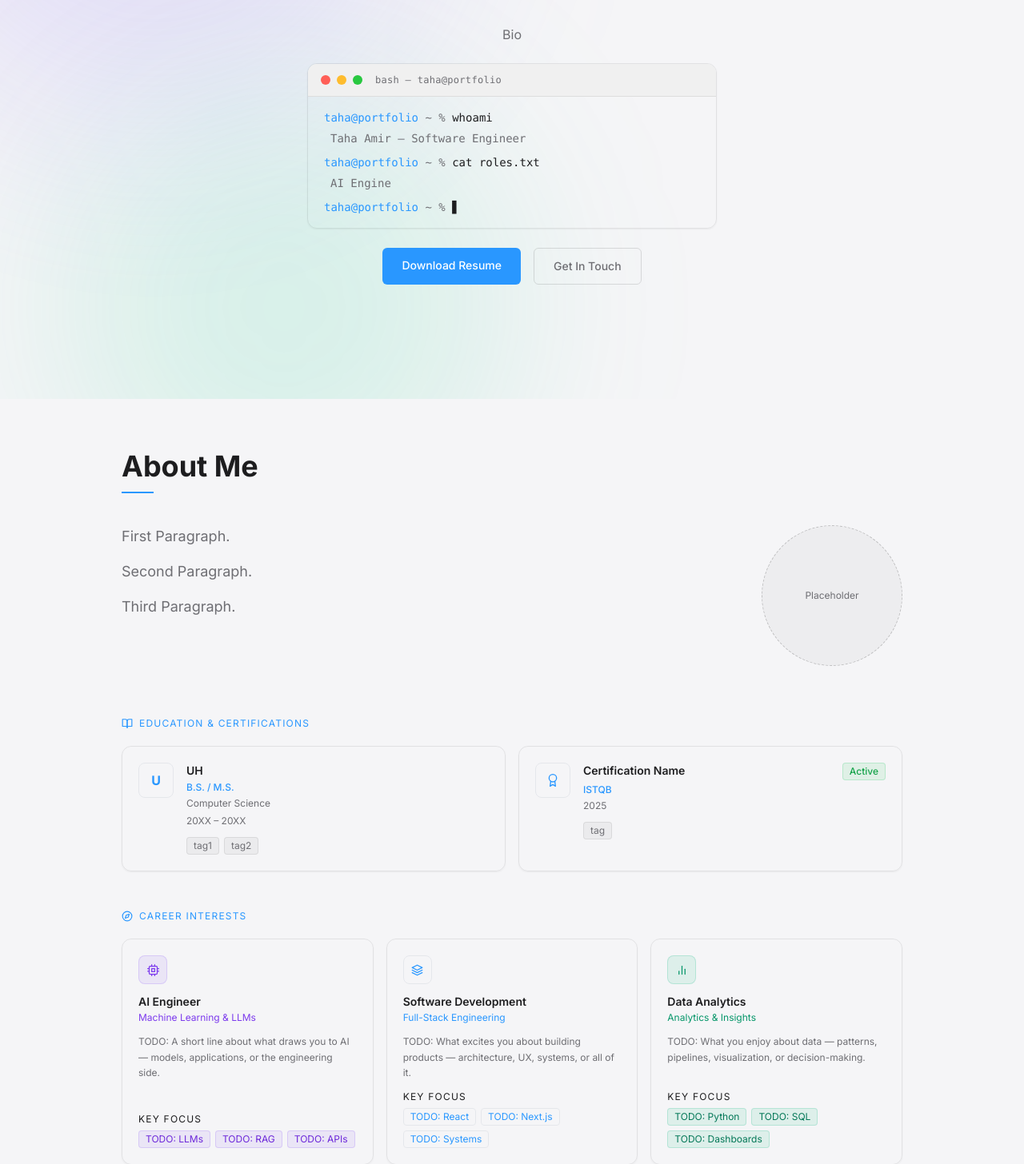
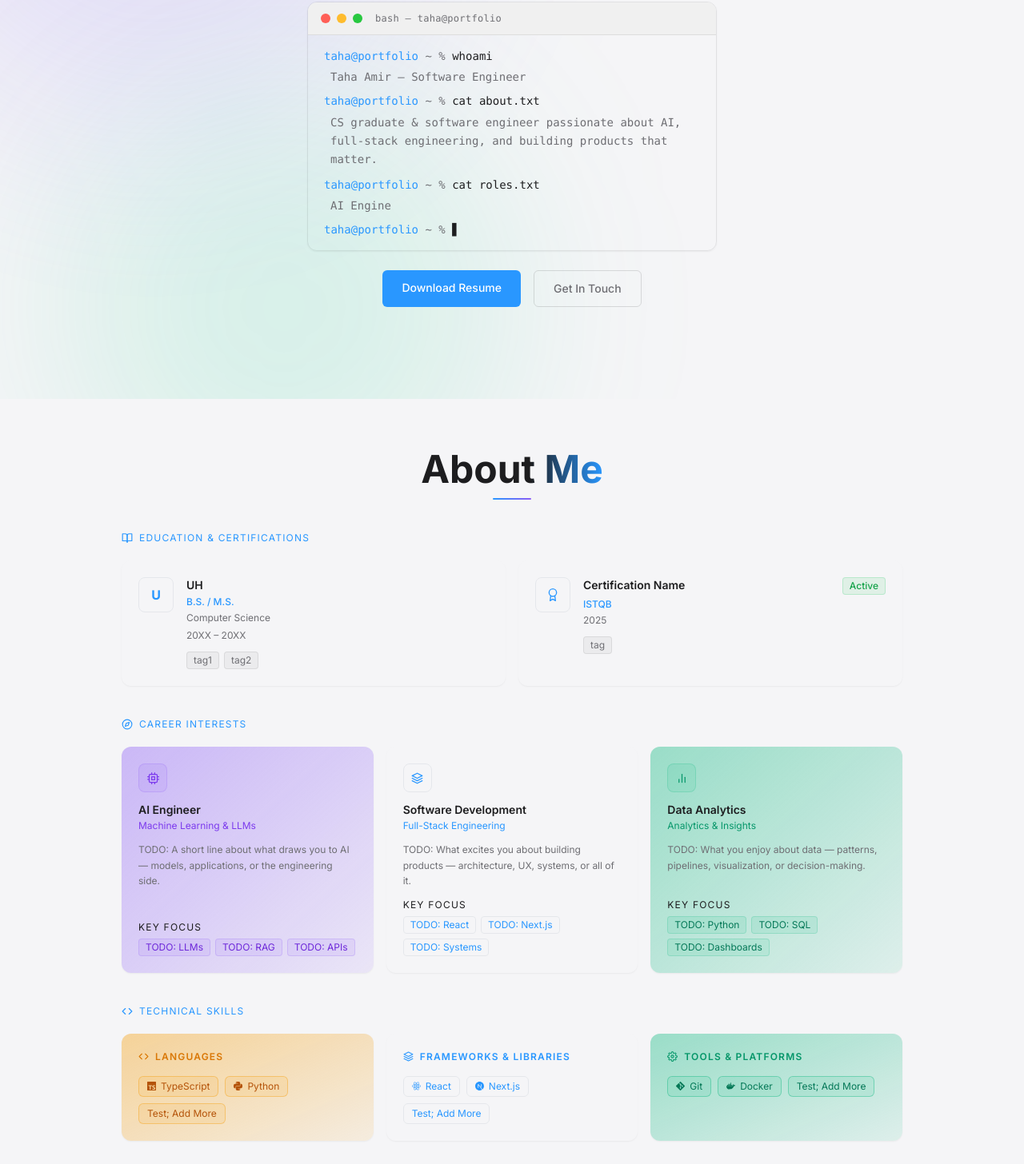
Before and after one commit to tahaamir25/TahaPortfolioWebsite, a Next.js app: page / in a window 1280 px wide. Shown: the part 301-1757 px from the top of the page at 80% size. Built offline with nearby package versions, Linux system fonts and the light colour scheme.

Commit message:
Changed Card Styles, Moved Photo To Navbar, Section Heading Animation

```diff
--- a/src/app/globals.css
+++ b/src/app/globals.css
@@ -29,6 +29,7 @@ body {
   -moz-osx-font-smoothing: grayscale;
 }
 
+
 @keyframes blink {
   0%, 100% { opacity: 1; }
   50% { opacity: 0; }
--- a/src/app/page.tsx
+++ b/src/app/page.tsx
@@ -9,11 +9,6 @@ import Contact from "@/components/sections/Contact";
 export default function Home() {
   return (
     <>
-      {/*
-        Decorative background orbs — fixed behind all content.
-        Soft radial gradients in violet, blue, and emerald give the page
-        a Stripe/kazmainshah-style colourful depth without being noisy.
-      */}
       <div
         className="fixed inset-0 -z-10 overflow-hidden pointer-events-none"
         aria-hidden="true"
--- a/src/components/sections/About.tsx
+++ b/src/components/sections/About.tsx
@@ -192,11 +192,47 @@ const careerInterests: {
   },
 ];
 
-const cardGlow =
-  "bg-card border border-black/[0.08] dark:border-white/10 rounded-xl " +
-  "shadow-sm dark:shadow-none " +
-  "hover:border-accent/30 hover:-translate-y-0.5 hover:shadow-lg dark:hover:shadow-[0_0_28px_rgba(41,151,255,0.15)] " +
+const cardGlowWrapper =
+  "p-[1px] rounded-xl bg-gradient-to-br from-accent/40 to-accent/10 " +
+  "shadow-sm dark:shadow-none hover:-translate-y-0.5 " +
+  "hover:shadow-lg dark:hover:shadow-[0_0_28px_rgba(41,151,255,0.15)] " +
   "transition-all duration-300 cursor-default";
+
+const interestCardWrapper: Record<CardColor, string> = {
+  violet:
+    "p-[1px] rounded-xl bg-gradient-to-br from-violet-500/40 to-violet-500/10 " +
+    "shadow-sm dark:shadow-none hover:-translate-y-0.5 " +
+    "hover:shadow-lg dark:hover:shadow-[0_0_28px_rgba(124,58,237,0.18)] " +
+    "transition-all duration-300 cursor-default",
+  blue:
+    "p-[1px] rounded-xl bg-gradient-to-br from-accent/40 to-accent/10 " +
+    "shadow-sm dark:shadow-none hover:-translate-y-0.5 " +
+    "hover:shadow-lg dark:hover:shadow-[0_0_28px_rgba(41,151,255,0.18)] " +
+    "transition-all duration-300 cursor-default",
+  emerald:
+    "p-[1px] rounded-xl bg-gradient-to-br from-emerald-500/40 to-emerald-500/10 " +
+    "shadow-sm dark:shadow-none hover:-translate-y-0.5 " +
+    "hover:shadow-lg dark:hover:shadow-[0_0_28px_rgba(16,185,129,0.18)] " +
+    "transition-all duration-300 cursor-default",
+};
+
+const skillCardWrapper: Record<string, string> = {
+  "Languages":
+    "p-[1px] rounded-xl bg-gradient-to-br from-amber-500/40 to-amber-500/10 " +
+    "shadow-sm dark:shadow-none hover:-translate-y-0.5 " +
+    "hover:shadow-lg dark:hover:shadow-[0_0_28px_rgba(245,158,11,0.15)] " +
+    "transition-all duration-300",
+  "Frameworks & Libraries":
+    "p-[1px] rounded-xl bg-gradient-to-br from-accent/40 to-accent/10 " +
+    "shadow-sm dark:shadow-none hover:-translate-y-0.5 " +
+    "hover:shadow-lg dark:hover:shadow-[0_0_28px_rgba(41,151,255,0.15)] " +
+    "transition-all duration-300",
+  "Tools & Platforms":
+    "p-[1px] rounded-xl bg-gradient-to-br from-emerald-500/40 to-emerald-500/10 " +
+    "shadow-sm dark:shadow-none hover:-translate-y-0.5 " +
+    "hover:shadow-lg dark:hover:shadow-[0_0_28px_rgba(16,185,129,0.15)] " +
+    "transition-all duration-300",
+};
 
 const blockVariants = {
   hidden: { opacity: 0, y: 24 },
@@ -231,36 +267,13 @@ export default function About() {
     <SectionWrapper id="about">
       <SectionHeading>About Me</SectionHeading>
 
-      <div className="flex flex-col md:flex-row gap-12 md:gap-16 mt-10 items-start">
-        <div className="flex-1 space-y-4 text-muted text-base md:text-lg leading-relaxed">
-          <p>First Paragraph.</p>
-          <p>Second Paragraph.</p>
-          <p>Third Paragraph.</p>
-        </div>
-
-        <div className="flex-shrink-0 self-center md:self-start">
-          {/*
-            <Image
-              src="/photo.jpg"
-              alt="Taha Amir
-              width={200}
-              height={200}
-              className="rounded-full object-cover border border-white/10"
-            />
-            Nice photo of me in public folder along with resume!!
-          */}
-          <div className="w-44 h-44 rounded-full border border-dashed border-black/20 dark:border-white/20 flex items-center justify-center bg-black/[0.03] dark:bg-white/5">
-            <span className="text-muted text-xs text-center px-4 leading-relaxed">Placeholder</span>
-          </div>
-        </div>
-      </div>
-
+      {/* Bio in the Hero terminal so no need for a bio section here */}
       <motion.div
         ref={ref}
         initial="hidden"
         animate={inView ? "visible" : "hidden"}
         variants={{ visible: { transition: { staggerChildren: 0.12 } } }}
-        className="mt-16 space-y-12"
+        className="mt-4 space-y-10"
       >
 
         <motion.div variants={blockVariants}>
@@ -268,7 +281,8 @@ export default function About() {
 
           <div className="grid grid-cols-1 sm:grid-cols-2 gap-4">
             {education.map((edu) => (
-              <div key={edu.institution} className={`${cardGlow} p-5`}>
+              <div key={edu.institution} className={cardGlowWrapper}>
+                <div className="bg-card rounded-[11px] p-5 h-full">
                   <div className="flex items-start gap-4">
                     <div className="w-11 h-11 rounded-lg bg-accent/10 border border-accent/20 flex items-center justify-center text-accent font-bold text-base flex-shrink-0">
                       {edu.initial}
@@ -288,10 +302,12 @@ export default function About() {
                     </div>
                   </div>
                 </div>
+              </div>
             ))}
 
             {certifications.map((cert) => (
-              <div key={cert.name} className={`${cardGlow} p-5`}>
+              <div key={cert.name} className={cardGlowWrapper}>
+                <div className="bg-card rounded-[11px] p-5 h-full">
                   <div className="flex items-start gap-4">
                     <div className="w-11 h-11 rounded-lg bg-accent/10 border border-accent/20 flex items-center justify-center flex-shrink-0">
                       <FiAward size={16} className="text-accent" />
@@ -313,6 +329,7 @@ export default function About() {
                     </div>
                   </div>
                 </div>
+              </div>
             ))}
           </div>
         </motion.div>
@@ -324,7 +341,8 @@ export default function About() {
             {careerInterests.map(({ icon: Icon, title, subtitle, description, keyFocus, color }) => {
               const c = interestColors[color];
               return (
-                <div key={title} className={`${cardGlow} p-5 flex flex-col gap-3`}>
+                <div key={title} className={interestCardWrapper[color]}>
+                  <div className="bg-card rounded-[11px] p-5 h-full flex flex-col gap-3">
                     <div className={`w-9 h-9 rounded-lg border flex items-center justify-center flex-shrink-0 ${c.icon}`}>
                       <Icon size={15} className={c.subtitle} />
                     </div>
@@ -344,6 +362,7 @@ export default function About() {
                       </div>
                     </div>
                   </div>
+                </div>
               );
             })}
           </div>
@@ -359,7 +378,8 @@ export default function About() {
               const CatIcon = meta?.icon ?? FiCode;
               const headerClass = meta?.headerClass ?? "text-muted";
               return (
-                <div key={category} className={`${cardGlow} p-5`}>
+                <div key={category} className={skillCardWrapper[category] ?? cardGlowWrapper}>
+                  <div className="bg-card rounded-[11px] p-5 h-full">
                     <div className="flex items-center gap-2 mb-4">
                       <CatIcon size={13} className={headerClass} />
                       <p className={`text-xs tracking-widest uppercase font-semibold ${headerClass}`}>
@@ -381,6 +401,7 @@ export default function About() {
                       })}
                     </div>
                   </div>
+                </div>
               );
             })}
           </div>
--- a/src/components/sections/Experience.tsx
+++ b/src/components/sections/Experience.tsx
@@ -7,6 +7,13 @@ import SectionWrapper from "@/components/ui/SectionWrapper";
 import SectionHeading from "@/components/ui/SectionHeading";
 import { experiences } from "@/data/experience";
 import type { ExperienceColor } from "@/data/experience";
+
+const cardBorderWrapper: Record<ExperienceColor, string> = {
+  blue:    "p-[1px] rounded-xl bg-gradient-to-r from-accent/55 via-accent/20 to-accent/5 shadow-sm dark:shadow-none hover:-translate-y-0.5 hover:shadow-lg dark:hover:shadow-[0_0_28px_rgba(41,151,255,0.12)] transition-all duration-300 cursor-default",
+  violet:  "p-[1px] rounded-xl bg-gradient-to-r from-violet-500/55 via-violet-500/20 to-violet-500/5 shadow-sm dark:shadow-none hover:-translate-y-0.5 hover:shadow-lg dark:hover:shadow-[0_0_28px_rgba(124,58,237,0.12)] transition-all duration-300 cursor-default",
+  emerald: "p-[1px] rounded-xl bg-gradient-to-r from-emerald-500/55 via-emerald-500/20 to-emerald-500/5 shadow-sm dark:shadow-none hover:-translate-y-0.5 hover:shadow-lg dark:hover:shadow-[0_0_28px_rgba(16,185,129,0.12)] transition-all duration-300 cursor-default",
+  amber:   "p-[1px] rounded-xl bg-gradient-to-r from-amber-500/55 via-amber-500/20 to-amber-500/5 shadow-sm dark:shadow-none hover:-translate-y-0.5 hover:shadow-lg dark:hover:shadow-[0_0_28px_rgba(245,158,11,0.12)] transition-all duration-300 cursor-default",
+};
 
 const accentStyles: Record<
   ExperienceColor,
@@ -74,9 +81,8 @@ export default function Experience() {
                   className={`w-3.5 h-3.5 rounded-full border-2 flex-shrink-0 mt-4 z-10 ${style.dot}`}
                 />
 
-                <div
-                  className={`flex-1 bg-card border border-black/[0.08] dark:border-white/10 border-l-4 ${style.border} rounded-xl p-5 shadow-sm dark:shadow-none hover:-translate-y-0.5 hover:shadow-lg dark:hover:shadow-[0_0_28px_rgba(41,151,255,0.12)] transition-all duration-300 cursor-default`}
-                >
+                <div className={`flex-1 ${cardBorderWrapper[exp.color]}`}>
+                <div className="bg-card rounded-[11px] p-5 h-full">
                   <div className="flex flex-col sm:flex-row sm:items-start sm:justify-between gap-1 mb-3">
                     <div>
                       <p className={`font-bold text-base leading-snug ${style.company}`}>
@@ -116,6 +122,7 @@ export default function Experience() {
                     ))}
                   </div>
                 </div>
+                </div>
               </motion.div>
             );
           })}
--- a/src/components/sections/Hero.tsx
+++ b/src/components/sections/Hero.tsx
@@ -26,16 +26,9 @@ export default function Hero() {
           </h1>
         </motion.div>
 
-        <motion.p
-          {...fadeUp(0.15)}
-          className="text-muted text-sm md:text-base max-w-md leading-relaxed"
-        >
-          Bio
-        </motion.p>
-
-        {/* My Terminal */}
+        {/* macOS-style terminal for my about me*/}
         <motion.div
-          {...fadeUp(0.3)}
+          {...fadeUp(0.2)}
           className="w-full max-w-lg bg-card border border-black/[0.08] dark:border-white/10 rounded-xl overflow-hidden text-left shadow-sm"
         >
           <div className="flex items-center gap-2 px-4 py-3 border-b border-black/[0.08] dark:border-white/10 bg-[#f0f0f0] dark:bg-[#161616]">
@@ -47,6 +40,7 @@ export default function Hero() {
             </span>
           </div>
 
+          {/* Terminal body */}
           <div className="px-5 py-4 font-mono text-sm space-y-1.5">
             <p>
               <span className="text-accent">taha@portfolio</span>
@@ -54,6 +48,16 @@ export default function Hero() {
               <span className="text-text-primary">whoami</span>
             </p>
             <p className="text-muted pl-2">Taha Amir — Software Engineer</p>
+
+            <p className="pt-1">
+              <span className="text-accent">taha@portfolio</span>
+              <span className="text-muted"> ~ % </span>
+              <span className="text-text-primary">cat about.txt</span>
+            </p>
+            <p className="text-muted pl-2 leading-relaxed">
+              CS graduate &amp; software engineer passionate about AI,
+              full-stack engineering, and building products that matter.
+            </p>
 
             <p className="pt-1">
               <span className="text-accent">taha@portfolio</span>
@@ -84,7 +88,7 @@ export default function Hero() {
           </div>
         </motion.div>
 
-        <motion.div {...fadeUp(0.5)} className="flex flex-col sm:flex-row gap-4">
+        <motion.div {...fadeUp(0.4)} className="flex flex-col sm:flex-row gap-4">
           <a
             href="/resume.pdf"
             target="_blank"
--- a/src/components/ui/ProjectCard.tsx
+++ b/src/components/ui/ProjectCard.tsx
@@ -4,27 +4,30 @@ import { useState } from "react";
 import { FiGithub, FiExternalLink, FiChevronLeft } from "react-icons/fi";
 import type { Project, ProjectColor } from "@/data/projects";
 
+const gradientBorder: Record<ProjectColor, string> = {
+  blue:    "bg-gradient-to-br from-accent/40 via-violet-500/20 to-transparent",
+  violet:  "bg-gradient-to-br from-violet-500/40 via-accent/20 to-transparent",
+  emerald: "bg-gradient-to-br from-emerald-500/40 via-accent/20 to-transparent",
+};
+
 const colorStyles: Record<
   ProjectColor,
-  { badge: string; dot: string; link: string; flip: string }
+  { badge: string; dot: string; link: string }
 > = {
   blue: {
     badge: "bg-accent/10 text-accent border-accent/20",
     dot: "bg-accent",
     link: "text-accent hover:opacity-70",
-    flip: "hover:border-accent/40",
   },
   violet: {
     badge: "bg-violet-500/10 text-violet-700 dark:text-violet-400 border-violet-500/20",
     dot: "bg-violet-500",
     link: "text-violet-600 dark:text-violet-400 hover:opacity-70",
-    flip: "hover:border-violet-500/40",
   },
   emerald: {
     badge: "bg-emerald-500/10 text-emerald-700 dark:text-emerald-400 border-emerald-500/20",
     dot: "bg-emerald-500",
     link: "text-emerald-600 dark:text-emerald-400 hover:opacity-70",
-    flip: "hover:border-emerald-500/40",
   },
 };
 
@@ -34,9 +37,12 @@ export default function ProjectCard({ project }: { project: Project }) {
 
   return (
     <div
+      className={`p-[1px] rounded-xl ${gradientBorder[project.color]} shadow-sm dark:shadow-none hover:shadow-lg dark:hover:shadow-[0_0_28px_rgba(41,151,255,0.12)] hover:-translate-y-0.5 transition-all duration-300`}
+      onClick={() => setFlipped((prev) => !prev)}
+    >
+      <div
         style={{ perspective: "1200px" }}
-      className="min-h-[300px] cursor-pointer"
-      onClick={() => setFlipped((prev) => !prev)}
+        className="min-h-[300px] cursor-pointer rounded-[11px] overflow-hidden"
       >
         <div
           style={{
@@ -50,7 +56,7 @@ export default function ProjectCard({ project }: { project: Project }) {
           {/* ── FRONT ── */}
           <div
             style={{ backfaceVisibility: "hidden" }}
-          className={`absolute inset-0 flex flex-col bg-card border border-black/[0.08] dark:border-white/10 ${c.flip} rounded-xl p-5 shadow-sm dark:shadow-none transition-all duration-300 hover:shadow-lg dark:hover:shadow-[0_0_28px_rgba(41,151,255,0.12)] hover:-translate-y-0.5`}
+            className="absolute inset-0 flex flex-col bg-card rounded-[11px] p-5"
           >
             <div className="flex justify-end mb-3">
               <span className={`text-xs px-2 py-0.5 rounded border font-mono ${c.badge}`}>
@@ -87,7 +93,7 @@ export default function ProjectCard({ project }: { project: Project }) {
               backfaceVisibility: "hidden",
               transform: "rotateY(180deg)",
             }}
-          className={`absolute inset-0 flex flex-col bg-card border border-black/[0.08] dark:border-white/10 ${c.flip} rounded-xl p-5 shadow-sm dark:shadow-none transition-all duration-300`}
+            className="absolute inset-0 flex flex-col bg-card rounded-[11px] p-5"
           >
             <div className="flex items-center justify-between mb-3">
               <h3 className="text-text-primary font-bold text-sm">{project.title}</h3>
@@ -137,5 +143,6 @@ export default function ProjectCard({ project }: { project: Project }) {
 
         </div>
       </div>
+    </div>
   );
 }
--- a/src/components/ui/SectionHeading.tsx
+++ b/src/components/ui/SectionHeading.tsx
@@ -1,14 +1,32 @@
+"use client";
+
+import { motion } from "framer-motion";
+import { useInView } from "react-intersection-observer";
+
 export default function SectionHeading({
   children,
 }: {
   children: React.ReactNode;
 }) {
+  const { ref, inView } = useInView({ triggerOnce: true, threshold: 0.1 });
+
   return (
-    <div>
-      <h2 className="text-3xl md:text-4xl font-bold text-text-primary">
+    <div ref={ref} className="flex flex-col items-center text-center mb-10">
+      <motion.h2
+        initial={{ opacity: 0, y: 16 }}
+        animate={inView ? { opacity: 1, y: 0 } : {}}
+        transition={{ duration: 0.55, ease: [0.23, 1, 0.32, 1] }}
+        className="text-4xl md:text-5xl font-bold leading-tight bg-gradient-to-r from-[#1d1d1f] from-60% to-[#2997ff] dark:from-white dark:from-60% dark:to-accent bg-clip-text text-transparent"
+      >
         {children}
-      </h2>
-      <div className="w-10 h-0.5 bg-accent mt-3" />
+      </motion.h2>
+      {/*Width shows up on entry*/}
+      <motion.div
+        initial={{ width: 0, opacity: 0 }}
+        animate={inView ? { width: 48, opacity: 1 } : {}}
+        transition={{ duration: 0.5, delay: 0.2, ease: [0.23, 1, 0.32, 1] }}
+        className="h-0.5 bg-gradient-to-r from-accent to-violet-500 mt-3 rounded-full"
+      />
     </div>
   );
 }
--- a/src/data/projects.ts
+++ b/src/data/projects.ts
@@ -29,9 +29,9 @@ export const projects: Project[] = [
     color: "emerald",
   },
   {
-    title: "Project Title",
+    title: "Project Title1",
     date: "20XX",
-    description: "One-line pitch for this project.",
+    description: "One-line pitch for this project1.",
     longDescription: "Expanded description — problem, solution, impact.",
     features: [
       "Feature 1",
--- a/src/lib/constants.ts
+++ b/src/lib/constants.ts
@@ -12,3 +12,7 @@ export const SOCIAL_LINKS = {
 };
 
 export const SITE_NAME = "Taha Amir";
+
+// Set to "/profile.jpg" or any path under /public once I find a pic.
+// Just "" to show the TA monogram if I don't want a pic.
+export const PROFILE_PHOTO = "";
```
Also changed, not shown: src/components/sections/Contact.tsx (+6 -5 lines), src/components/ui/Navbar.tsx (+27 -3 lines). Lines whose indentation alone changed are shown as unchanged.
